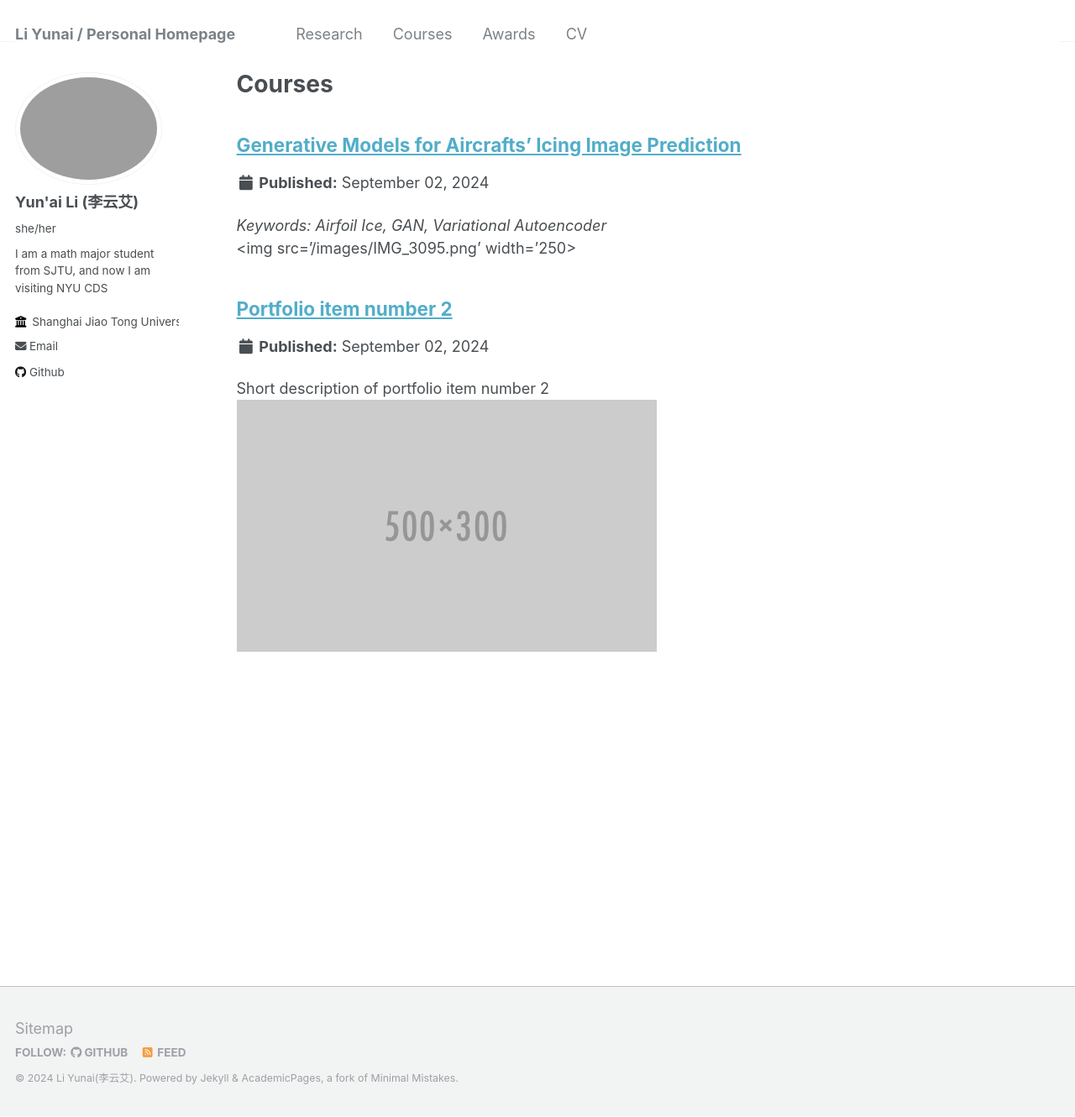
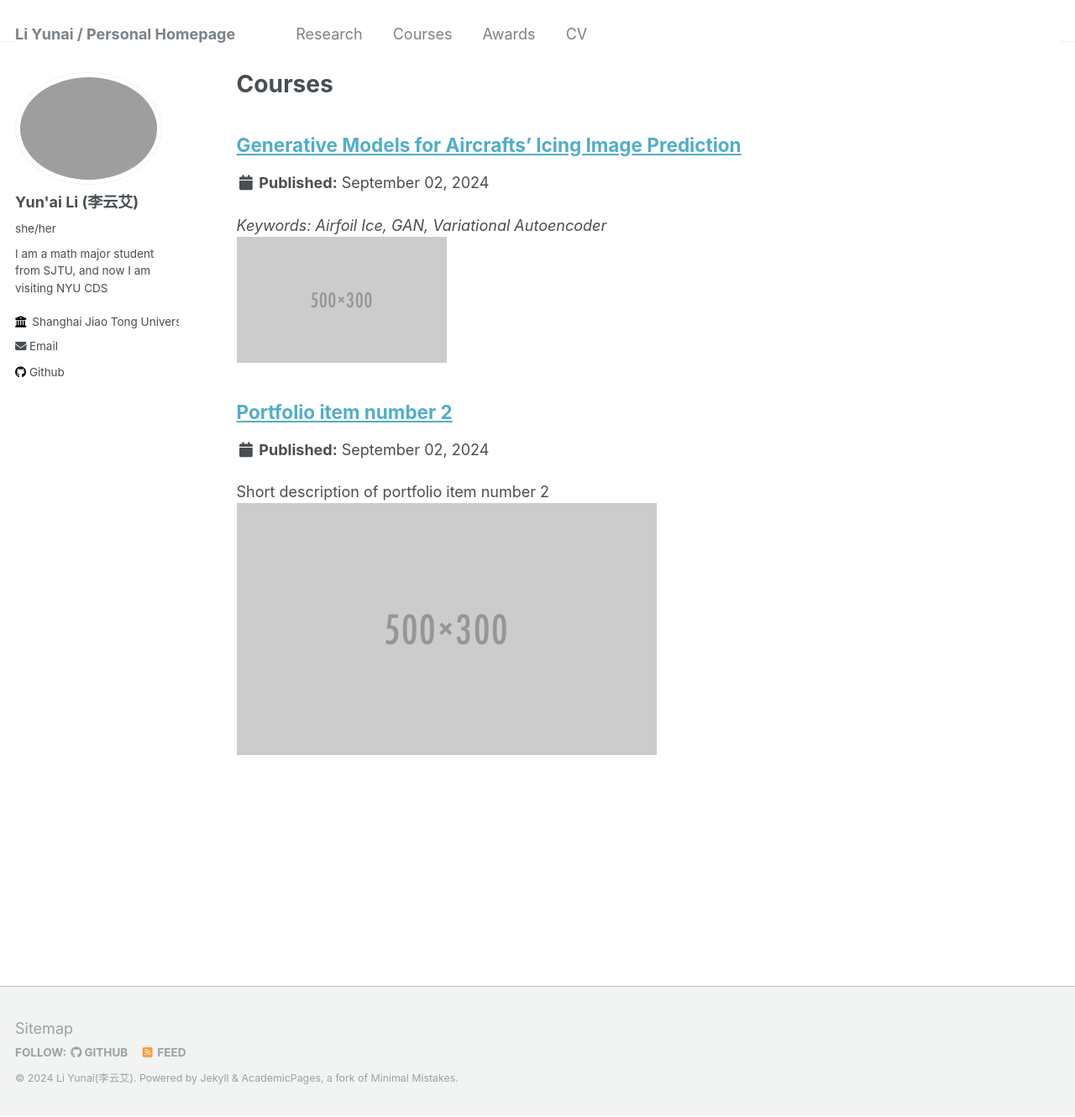
Before and after one commit to Li-Yunai/Li-Yunai.github.io, a Jekyll site: the page built from _pages/projects.html, in a window 1280 px wide and 1330 px high. Shown: the whole window at 84% size. Built offline with Jekyll 4.4.1, drawn with Linux system fonts in a browser that asks for light colours.

Commit message:
Update portfolio-1.md

```diff
--- a/_portfolio/portfolio-1.md
+++ b/_portfolio/portfolio-1.md
@@ -1,6 +1,6 @@
 ---
 title: "Generative Models for Aircrafts' Icing Image Prediction"
-excerpt: "*Keywords: Airfoil Ice, GAN, Variational Autoencoder*<br/><img src='/images/IMG_3095.png' width='250>"
+excerpt: "*Keywords: Airfoil Ice, GAN, Variational Autoencoder*<br/><img src='/images/500x300.png' width='250'>"
 collection: portfolio
 ---
 
```
